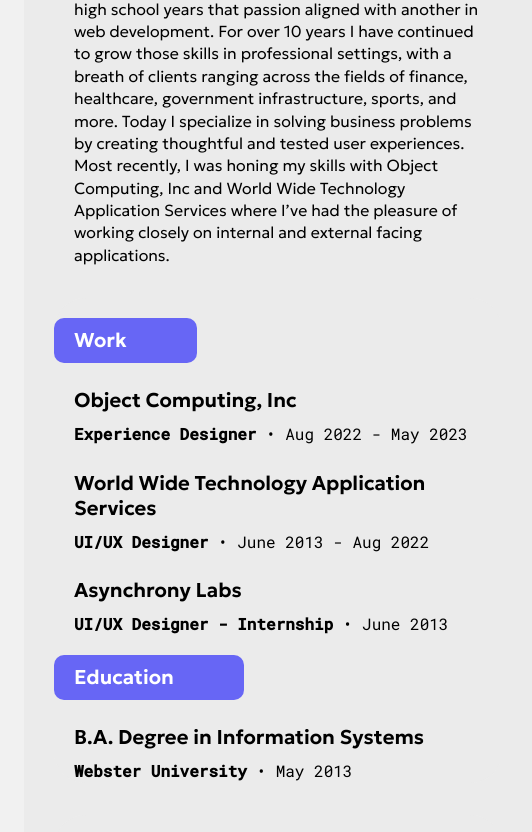
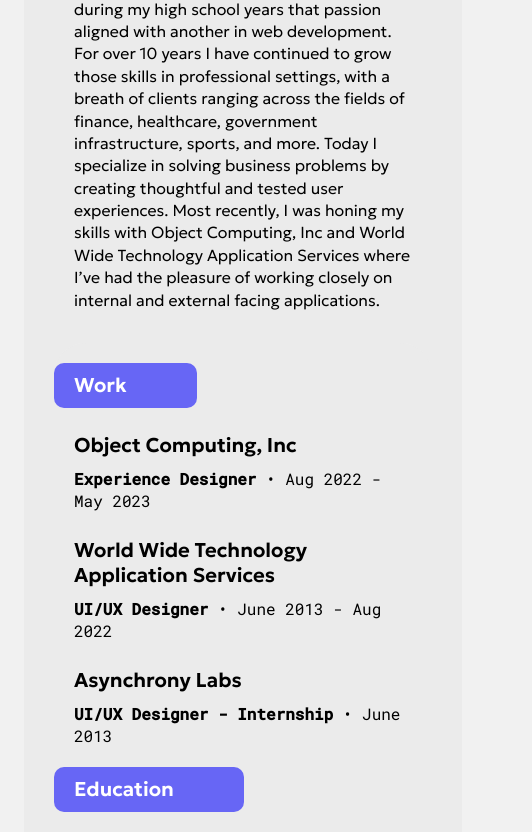
Before and after one commit to brad-gault/brad-gault.github.io, a plain HTML site: page index.html in a window 390 px wide. Shown: the part 1070-1902 px from the top of the page, 532 px wide, since content can reach past the window. Drawn offline with nearby package versions, Linux system fonts and the light colour scheme; a script that the page names is missing.

Commit message:
Update styles.css

```diff
--- a/css/styles.css
+++ b/css/styles.css
@@ -333,9 +333,8 @@
 		}
 
 		.grid-element-2{
-			    max-width: 97vw
-			    onclick="document.getElementById('b21Modal').style.display='block'"
-		}
+			    max-width: 97vw;
+                		}
 .auto-grid {
     --auto-grid-min-size: 28rem;
 
```
